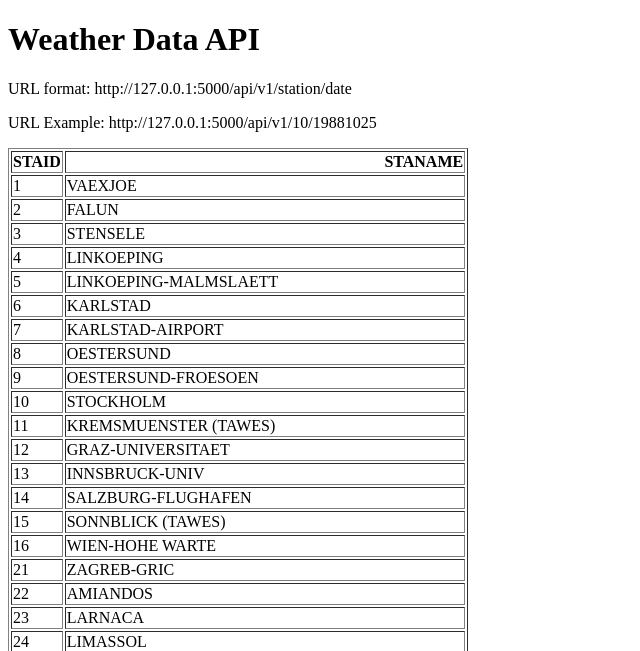
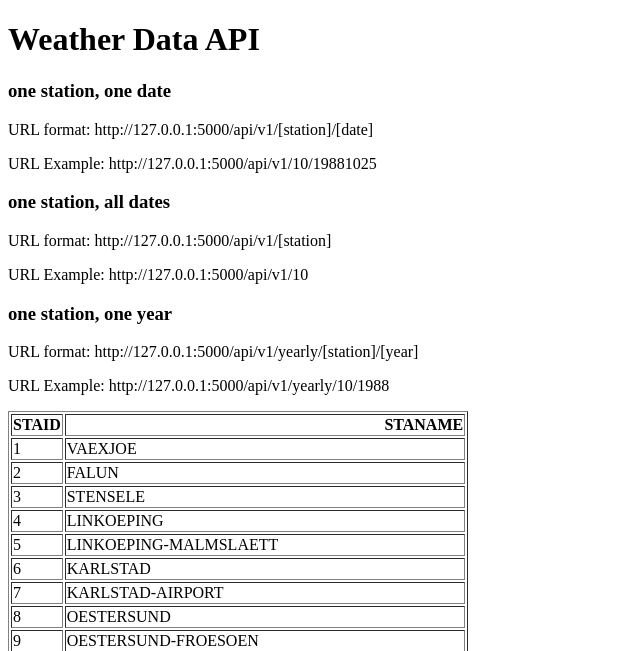
Before and after one commit to atrox3d/udemy-pythonmegacourse-app-6-your-weather-api, a Flask app: page / in a window 1280 px wide. Shown: the top 651 px of the page, without its empty margins (0-640 px from the left). Run offline with Flask 2, Linux system fonts and the light colour scheme.

Commit message:
day 31: add yearly endpoint

```diff
--- a/main.py
+++ b/main.py
@@ -11,6 +11,7 @@ stations = pd.read_csv(str(stations_path), skiprows=17)
 stations.columns = stations.columns.str.strip()
 stations = stations[["STAID", "STANAME"]]
 
+
 @app.route("/")
 @app.route("/home/")
 def home():
@@ -18,7 +19,9 @@ def home():
     return render_template("home.html", data=stations.to_html(index=False))
 
 
-@app.route("/api/v1/<station>/<date>")
+API_ROOT = '/api/v1'
+
+@app.route(f"{API_ROOT}/<station>/<date>")
 def about(station, date):
     try:
         filename = f"TG_STAID{station:>06s}.txt"
@@ -37,5 +40,27 @@ def about(station, date):
             "error": f"station {station} does not exist"
         }
 
+
+@app.route(f'{API_ROOT}/<station>')
+def all_data(station):
+    filename = f"TG_STAID{station:>06s}.txt"
+    csv_path = Path(DATA_DIR, filename)
+    df = pd.read_csv(str(csv_path), skiprows=20)
+    df.columns = df.columns.str.strip()
+
+    result = df[:100].to_dict(orient='records')
+    return result
+
+
+@app.route(f'{API_ROOT}/yearly/<station>/<year>')
+def yearly(station, year):
+    filename = f"TG_STAID{station:>06s}.txt"
+    csv_path = Path(DATA_DIR, filename)
+    df = pd.read_csv(str(csv_path), skiprows=20)
+    df.columns = df.columns.str.strip()
+
+    result = df[df.DATE.map(str).str.startswith(year)].to_dict(orient="records")
+    return result
+
 if __name__ == '__main__':
     app.run(debug=True)
--- a/templates/home.html
+++ b/templates/home.html
@@ -6,8 +6,16 @@
 </head>
 <body>
 <h1>Weather Data API</h1>
-<p>URL format: http://127.0.0.1:5000/api/v1/station/date</p>
+<h3>one station, one date</h3>
+<p>URL format: http://127.0.0.1:5000/api/v1/[station]/[date]</p>
 <p>URL Example: http://127.0.0.1:5000/api/v1/10/19881025</p>
+<h3>one station, all dates</h3>
+<p>URL format: http://127.0.0.1:5000/api/v1/[station]</p>
+<p>URL Example: http://127.0.0.1:5000/api/v1/10</p>
+<h3>one station, one year</h3>
+<p>URL format: http://127.0.0.1:5000/api/v1/yearly/[station]/[year]</p>
+<p>URL Example: http://127.0.0.1:5000/api/v1/yearly/10/1988</p>
+<p></p>
 <p>{{data|safe}}</p>
 </body>
 </html>
```
Also changed, not shown: 1 other file.
